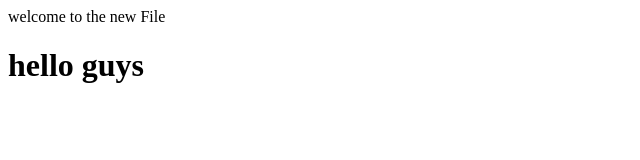
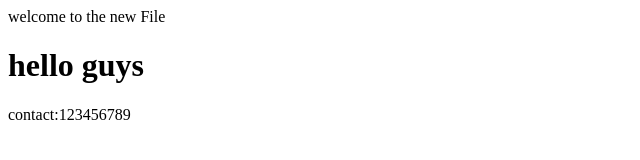
Before and after one commit to Agil1102/htmlPage, a plain HTML site: page index.html in a window 1280 px wide. Shown: the whole page, without its empty margins (0-640 px from the left). Drawn offline with Linux system fonts and the light colour scheme.

Commit message:
changesMade

```diff
--- a/index.html
+++ b/index.html
@@ -5,5 +5,6 @@
     <body>
         <p>welcome to the new File</p>
         <h1>hello guys</h1>
+        <p>contact:123456789</p>
     </body>
 </html>
```
